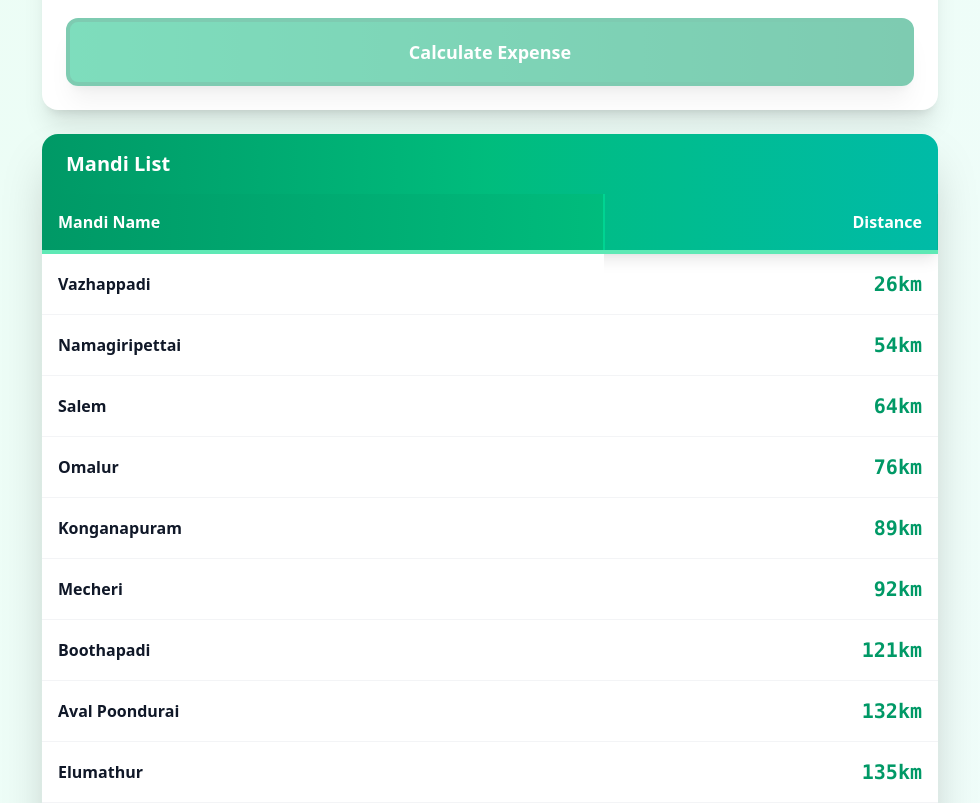
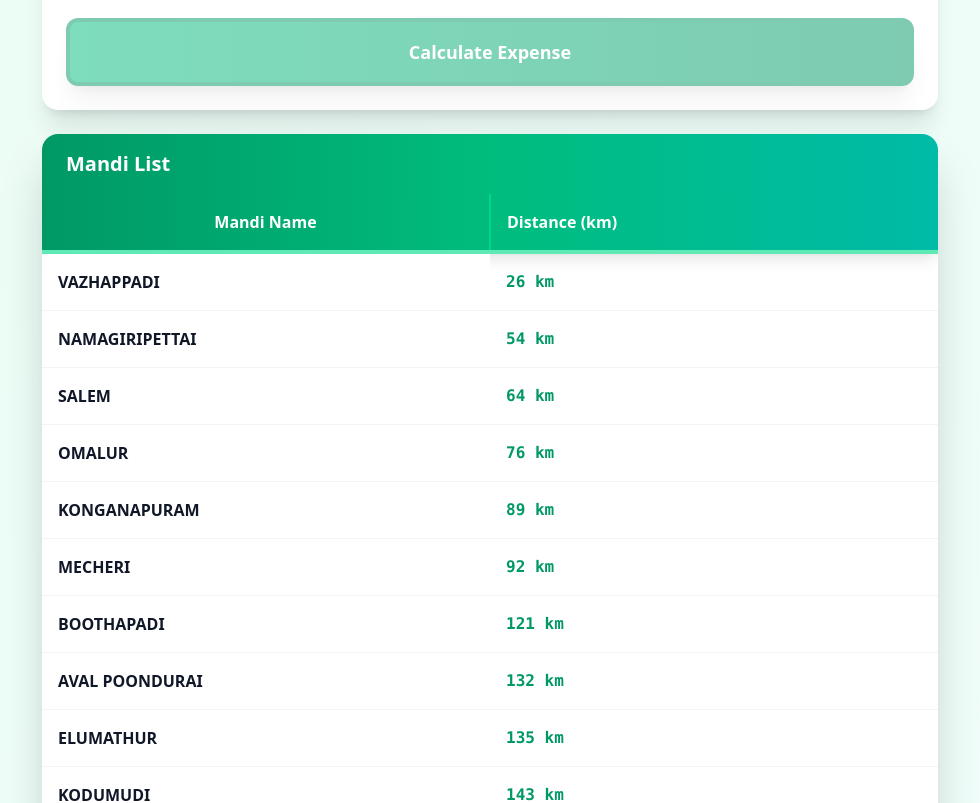
Before and after one commit to kalaiarasu05/Enam-Dashboard, a React (Vite) app: page /expense in a window 1280 px wide. Shown: the part 560-1363 px from the top of the page, without its empty margins (150-1130 px from the left). Built offline with nearby package versions, Linux system fonts and the light colour scheme; no server answers.

Commit message:
consistant ui across pages

```diff
--- a/src/pages/ComparisonPage.jsx
+++ b/src/pages/ComparisonPage.jsx
@@ -333,26 +333,34 @@ export default function ComparisonPage() {
             </div>
           </div>
         )}
-
 {/* Comparison Table */}
 {paginatedData.length > 0 && (
   <div className="bg-white shadow-2xl rounded-2xl overflow-hidden">
+
+    {/* Table Header */}
     <div className="bg-gradient-to-r from-emerald-600 via-emerald-500 to-teal-500 px-4 sm:px-6 py-3 sm:py-4 text-white shadow-lg">
-              <h2 className="text-base sm:text-xl font-bold">Comparison Table</h2>
+      <h2 className="text-base sm:text-xl font-bold">
+        Comparison Table
+      </h2>
     </div>
-            <div className="overflow-x-auto scrollbar-thin scrollbar-thumb-emerald-400 scrollbar-track-emerald-100">
-              <table className="w-full table-auto">
-                <thead className="bg-gradient-to-r from-emerald-600 via-emerald-500 to-teal-500 text-white border-b-4 border-emerald-300 shadow-lg">
+    {/* Scroll Wrapper */}
+    <div className="w-full overflow-x-auto">
+      <table className="w-full table-fixed border-collapse">
+        <thead className="bg-gradient-to-r from-emerald-600 via-emerald-500 to-teal-500 text-white border-b border-emerald-300">
           <tr>
-                    <th className="p-2 sm:p-4 font-bold text-white text-xs sm:text-base text-left sticky left-0 bg-gradient-to-r from-emerald-600 to-emerald-500 z-30 border-r-2 border-emerald-400 shadow-md">
+            {/* Date Column */}
+            <th style={{ width: `${100 / (selectedMandis.filter(m => m).length + 1)}%` }}
+              className="px-2 sm:px-4 py-3 sm:py-4 font-bold text-sm sm:text-base sticky left-0 bg-gradient-to-r from-emerald-600 to-emerald-500 z-30 whitespace-nowrap"
+            >
               Date
             </th>
-                    {selectedMandis.filter((m) => m).map((m) => (
+            {selectedMandis.filter(m => m).map((m) => (
               <th
                 key={m.value}
-                        className="p-2 sm:p-4 font-bold text-white text-xs sm:text-base text-left cursor-pointer hover:bg-teal-400 hover:shadow-md transition-all duration-200"
+                style={{ width: `${100 / (selectedMandis.filter(m => m).length + 1)}%` }}
+                className="px-2 sm:px-4 py-3 sm:py-4 font-bold text-sm sm:text-base text-left whitespace-nowrap"
               >
-                        {m.label.length > 15 ? m.label.slice(0, 15) + '...' : m.label}
+                {m.label}
               </th>
             ))}
           </tr>
@@ -360,13 +368,16 @@ export default function ComparisonPage() {
         <tbody className="divide-y divide-gray-100">
           {paginatedData.map((row, idx) => (
             <tr key={idx} className="hover:bg-gray-50 transition-colors">
-                      <td className="p-2 sm:p-4 font-semibold text-gray-900 text-xs sm:text-base bg-white sticky left-0 z-10 whitespace-nowrap">
+              <td style={{ width: `${100 / (selectedMandis.filter(m => m).length + 1)}%` }}
+                className="px-2 sm:px-4 py-3 sm:py-4 font-semibold text-gray-900 text-sm sm:text-base bg-white sticky left-0 z-20 whitespace-nowrap"
+              >
                 {row.date}
               </td>
-                      {selectedMandis.filter((m) => m).map((m) => (
+              {selectedMandis.filter(m => m).map((m) => (
                 <td
                   key={m.value}
-                          className="p-2 sm:p-4 text-left font-mono text-emerald-600 font-semibold text-xs sm:text-base whitespace-nowrap"
+                  style={{ width: `${100 / (selectedMandis.filter(m => m).length + 1)}%` }}
+                  className="px-2 sm:px-4 py-3 sm:py-4 text-left font-mono text-emerald-600 text-sm sm:text-base whitespace-nowrap"
                 >
                   {row[m.value] ?? "-"}
                 </td>
--- a/src/pages/ExpenseCalculator.jsx
+++ b/src/pages/ExpenseCalculator.jsx
@@ -193,28 +193,35 @@ const ExpenseCalculator = () => {
           </div>
         </div>
 
-        {/* Mandi List Table - NOW EMERALD THEME */}
-        <div className="bg-white shadow-2xl rounded-2xl overflow-hidden">
+{/* Mandi List Table - EMERALD THEME WITH STICKY COLUMN */}
+<div className="bg-white shadow-2xl rounded-2xl overflow-hidden mt-6">
   <div className="bg-gradient-to-r from-emerald-600 via-emerald-500 to-teal-500 px-4 sm:px-6 py-3 sm:py-4 text-white shadow-lg">
     <h2 className="text-base sm:text-xl font-bold">Mandi List</h2>
   </div>
+
+  {/* Scrollable wrapper */}
   <div className="overflow-x-auto">
-            <table className="w-full min-w-[280px] sm:min-w-[320px]">
+    <table className="min-w-max w-full table-fixed border-collapse">
       <thead className="bg-gradient-to-r from-emerald-600 via-emerald-500 to-teal-500 text-white border-b-4 border-emerald-300 shadow-lg">
         <tr>
-                  <th className="text-left p-3 sm:p-4 font-bold text-white text-sm sm:text-base sticky left-0 bg-gradient-to-r from-emerald-600 to-emerald-500 z-20 border-r-2 border-emerald-400 shadow-md">
+          <th className="px-2 sm:px-4 py-3 sm:py-4 font-bold text-sm sm:text-base sticky left-0 bg-gradient-to-r from-emerald-600 to-emerald-500 z-30 whitespace-nowrap border-r-2 border-emerald-400">
             Mandi Name
           </th>
-                  <th className="text-right p-3 sm:p-4 font-bold text-white text-sm sm:text-base cursor-pointer hover:bg-teal-400 hover:shadow-md transition-all duration-200">
-                    Distance
+          <th className="px-2 sm:px-4 py-3 sm:py-4 font-bold text-sm sm:text-base text-left whitespace-nowrap">
+            Distance (km)
           </th>
         </tr>
       </thead>
+
       <tbody className="divide-y divide-gray-100">
         {mandiData.map((mandi, index) => (
           <tr key={index} className="hover:bg-gray-50 transition-colors">
-                    <td className="p-3 sm:p-4 font-semibold text-gray-900 text-sm sm:text-base bg-white sticky left-0 z-10">{mandi.name}</td>
-                    <td className="p-3 sm:p-4 text-right font-mono text-emerald-600 font-bold text-lg sm:text-xl">{mandi.distance}km</td>
+            <td className="px-2 sm:px-4 py-3 sm:py-4 font-semibold text-gray-900 text-sm sm:text-base bg-white sticky left-0 z-20 whitespace-nowrap uppercase">
+              {mandi.name}
+            </td>
+            <td className="px-2 sm:px-4 py-3 sm:py-4 font-mono text-emerald-600 text-sm sm:text-base whitespace-nowrap font-bold">
+              {mandi.distance} km
+            </td>
           </tr>
         ))}
       </tbody>
```
Lines whose indentation alone changed are shown as unchanged.
